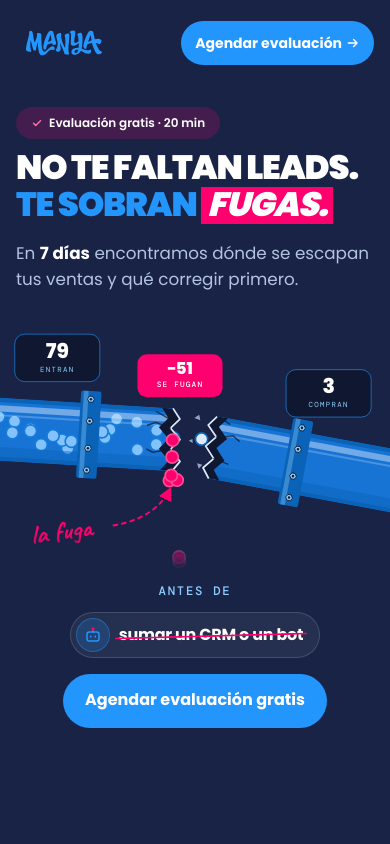
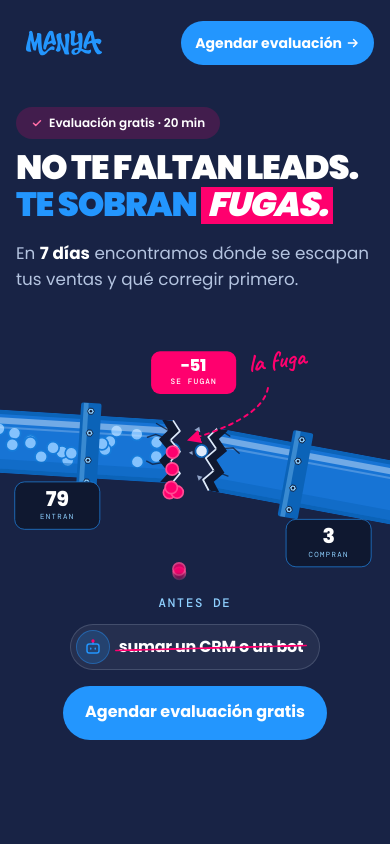
Before and after one commit to ManyaDM/manya-landing, a Next.js app: page /mapa-de-fugas in a window 390 px wide. Shown: the top 844 px of the page. Built offline with nearby package versions, Linux system fonts and the light colour scheme.

Commit message:
style(mapa-de-fugas): desktop-like label layout on mobile hero pipe

```diff
--- a/app/mapa-de-fugas/mapa-de-fugas.css
+++ b/app/mapa-de-fugas/mapa-de-fugas.css
@@ -1520,17 +1520,15 @@ html:has(.mdf){scroll-behavior:smooth;scroll-padding-top:calc(80px + 20px)}
 .mdf .hero-art .leak-note-m{display:none}
 @media (max-width:720px){
   /* la figura sangra fuera del padding; el SVG (slice) recorta una franja horizontal del dibujo */
-  .mdf .hero-art{width:100vw;max-width:none;margin-inline:calc(50% - 50vw);margin-top:40px}
+  .mdf .hero-art{width:100vw;max-width:none;margin-inline:calc(50% - 50vw);margin-top:52px}
   /* píldora, título y texto un poco más abajo (hero-copy es display:contents aquí: se mueve la grilla) */
   .mdf .hero-grid{margin-top:15px}
-  .mdf .hero-art .pipe{aspect-ratio:572/352;overflow:hidden;-webkit-mask-image:linear-gradient(#000 84%,transparent);mask-image:linear-gradient(#000 84%,transparent)}
+  .mdf .hero-art .pipe{aspect-ratio:572/352;overflow:hidden;-webkit-mask-image:linear-gradient(#000 95%,transparent);mask-image:linear-gradient(#000 95%,transparent)}
   .mdf .hero-art #lensBg,.mdf .hero-art #lensRing{display:none}
   .mdf .hero-art .lens-clip{clip-path:none}
-  /* etiquetas reubicadas alrededor del tubo: entran arriba-izq, se fugan sobre el corte, compran arriba-der */
+  /* como en desktop: "se fugan" y la nota arriba; entran / compran justo debajo de cada tramo del tubo */
   .mdf .hero-art .pipe .px-far{scale:1.2}
-  .mdf .hero-art .chip-in{translate:6px -251px}
-  .mdf .hero-art .chip-leak{translate:-20px 28px}
-  .mdf .hero-art .chip-out{translate:-8px -253px}
-  .mdf .hero-art .leak-note:not(.leak-note-m){display:none}
-  .mdf .hero-art .leak-note-m{display:inline}
-}
+  .mdf .hero-art .chip-in{translate:6px -52px}
+  .mdf .hero-art .chip-leak{translate:0 6px}
+  .mdf .hero-art .chip-out{translate:-8px -51px}
+}
```
